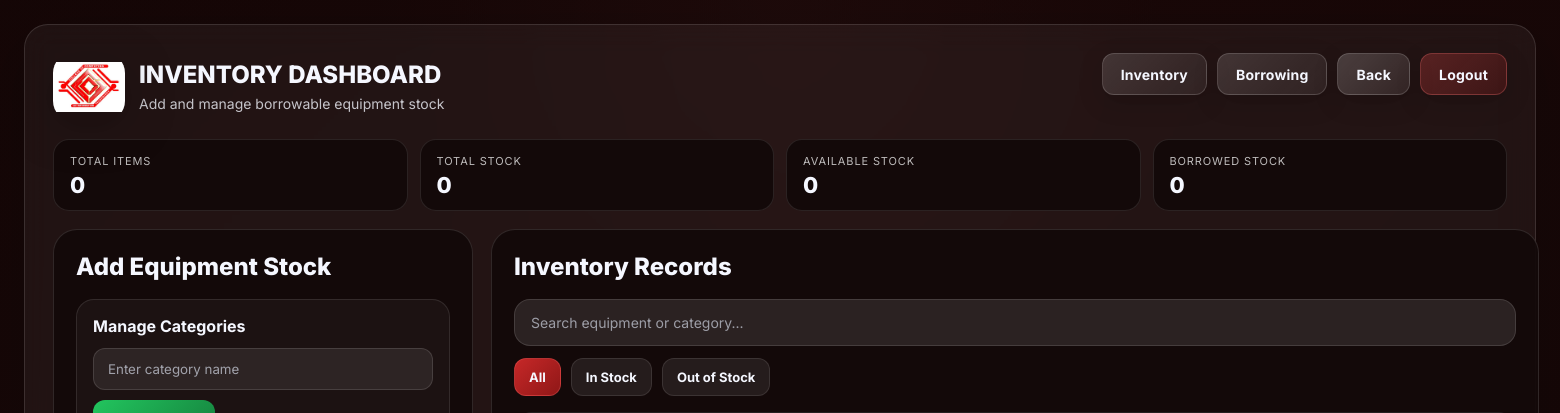
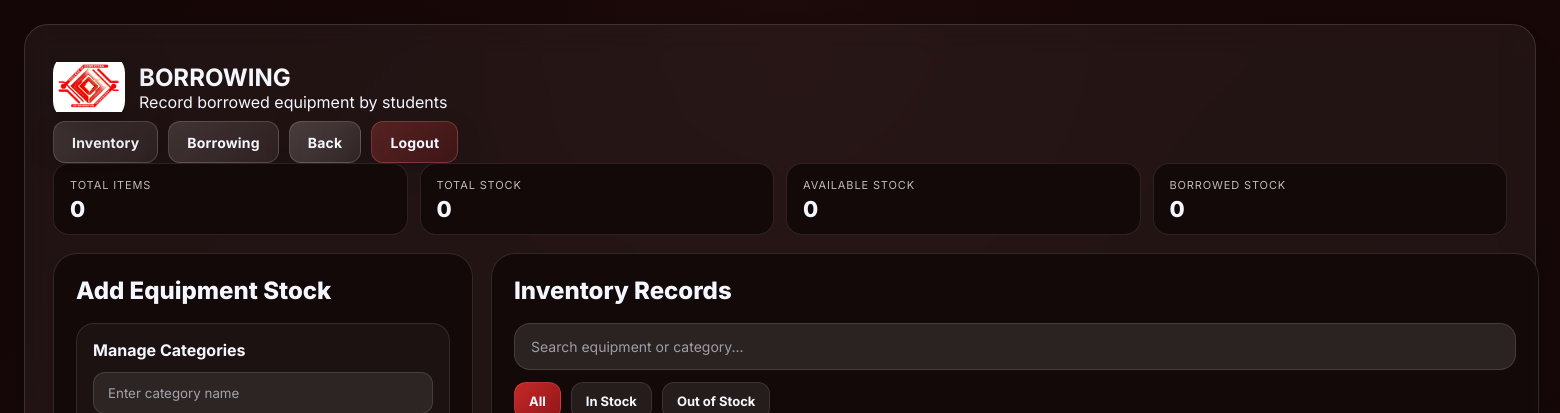
Before and after one commit to paulkurtBuhiaTimoteo/SYSTEM, a Flask app: page /admin/inventory in a window 1560 px wide. Shown: the top 413 px of the page. Run offline with Flask 3, Linux system fonts and the light colour scheme; the visitor is signed in with stand-in values (Sample User, id 1); data comes from the database, SQL or seed files in the repository; data that the repository does not hold is empty.

```diff
--- a/templates/admin_inventory.html
+++ b/templates/admin_inventory.html
@@ -558,14 +558,13 @@ body{
 <main class="page">
 <section class="card">
 
-<div class="brand">
-  <div class="brand-left">
-    <div class="logo"></div>
-    <div>
-      <h1>INVENTORY DASHBOARD</h1>
-      <p>Add and manage borrowable equipment stock</p>
-    </div>
+<div class="brand-left">
+  <div class="logo"></div>
+  <div>
+    <h1>BORROWING</h1>
+    <p>Record borrowed equipment by students</p>
   </div>
+</div>
 
   <div class="top-nav">
     <a class="nav-btn" href="/admin/inventory">Inventory</a>
```
Also changed, not shown: templates/admin_borrowing.html (+6 -7 lines).
